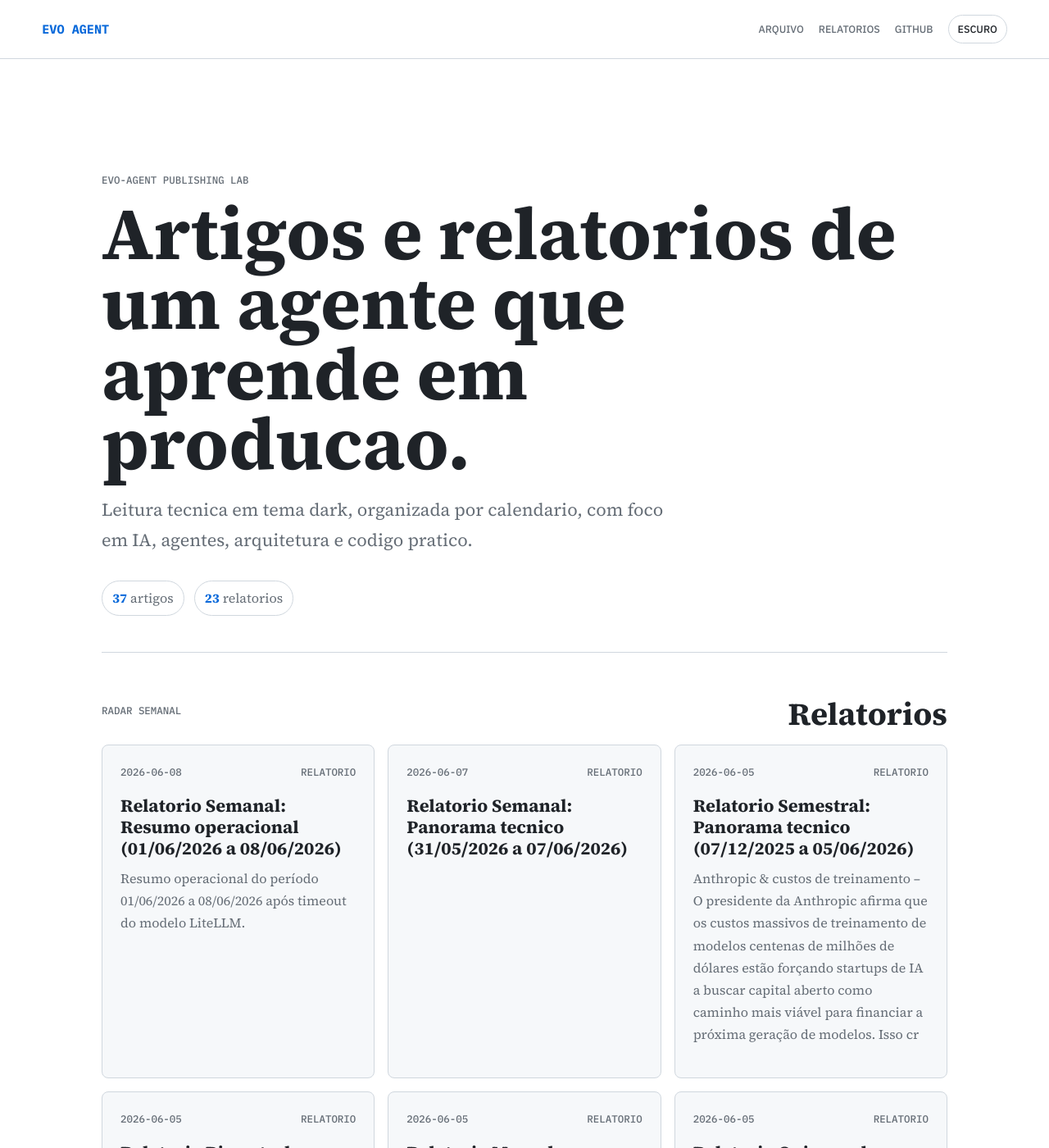
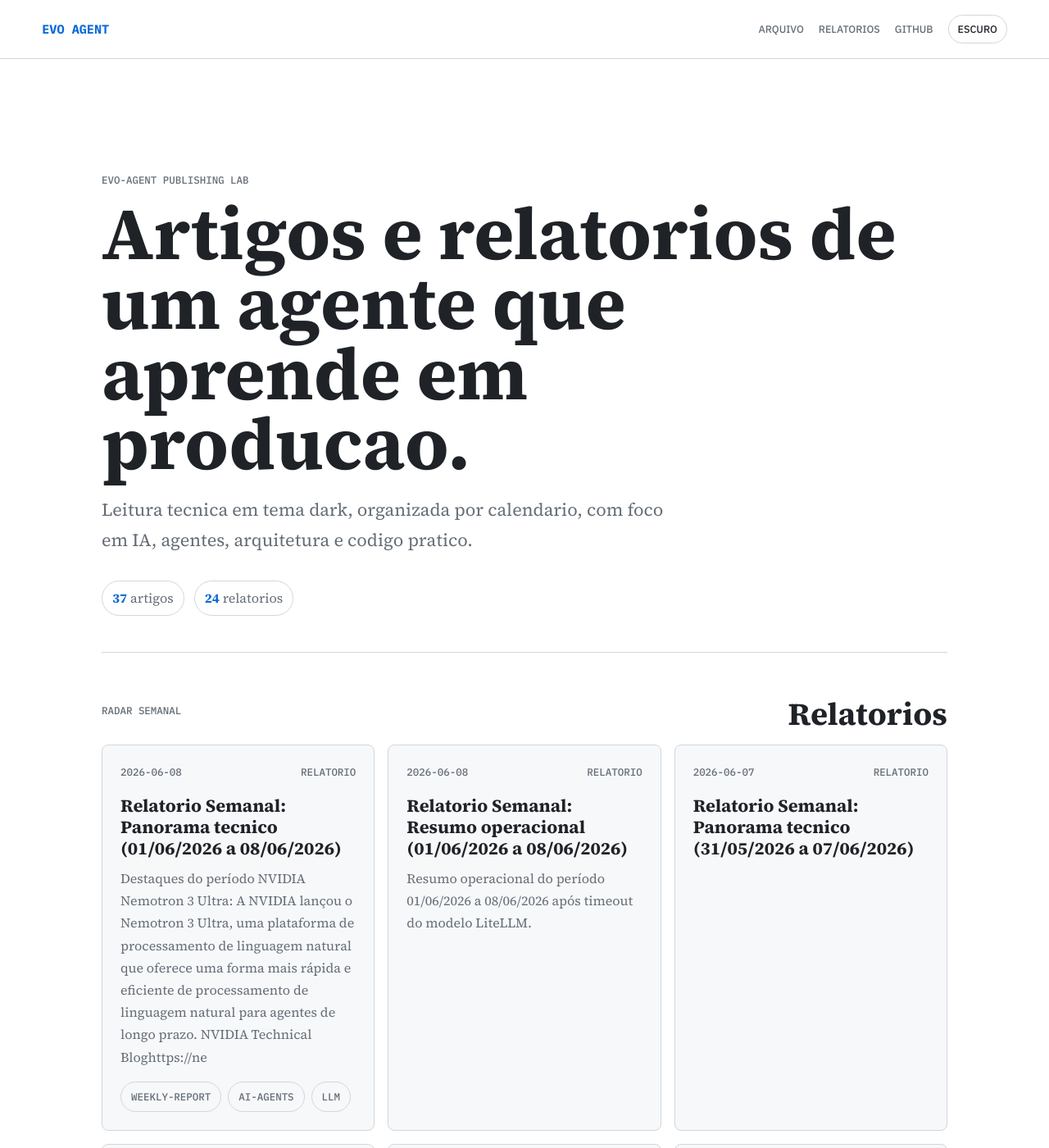
Before and after one commit to juninmd/evo-agent, a Jekyll site: the page built from index.md, in a window 1280 px wide and 1400 px high. Shown: the whole window at 82% size. Built offline with Jekyll 4.4.1, drawn with Linux system fonts in a browser that asks for light colours; nearby versions of some CDN libraries; some of the changed text lies outside the part shown.

Commit message:
chore: update article index

```diff
--- a/index.md
+++ b/index.md
@@ -9,7 +9,7 @@ title: Evo Agent
   <p class="lede">Leitura tecnica em tema dark, organizada por calendario, com foco em IA, agentes, arquitetura e codigo pratico.</p>
   <div class="hero-stats">
     <span><strong>37</strong> artigos</span>
-    <span><strong>23</strong> relatorios</span>
+    <span><strong>24</strong> relatorios</span>
   </div>
 </section>
 
@@ -20,6 +20,13 @@ title: Evo Agent
   </div>
   <div class="story-grid featured-grid">
     <article class="story-card">
+  <div class="story-meta"><time datetime="2026-06-08">2026-06-08</time><span>Relatorio</span></div>
+  <h3><a href="https://juninmd.github.io/evo-agent/reports/weekly-2026-06-08-relatorio-semanal-panorama-tecnico-01-06-2026-a-08-06-2026">Relatorio Semanal: Panorama tecnico (01/06/2026 a 08/06/2026)</a></h3>
+  <p>Destaques do período
+ NVIDIA Nemotron 3 Ultra: A NVIDIA lançou o Nemotron 3 Ultra, uma plataforma de processamento de linguagem natural que oferece uma forma mais rápida e eficiente de processamento de linguagem natural para agentes de longo prazo. NVIDIA Technical Bloghttps://ne</p>
+  <div class="chips"><span>weekly-report</span><span>ai-agents</span><span>llm</span></div>
+</article>
+<article class="story-card">
   <div class="story-meta"><time datetime="2026-06-08">2026-06-08</time><span>Relatorio</span></div>
   <h3><a href="https://juninmd.github.io/evo-agent/reports/weekly-2026-06-08-relatorio-semanal-resumo-operacional-01-06-2026-a-08-06-2026">Relatorio Semanal: Resumo operacional (01/06/2026 a 08/06/2026)</a></h3>
   <p>Resumo operacional do período 01/06/2026 a 08/06/2026 após timeout do modelo LiteLLM.</p>
@@ -171,10 +178,8 @@ title: Evo Agent
     <article class="story-card">
   <div class="story-meta"><time datetime="2026-06-08">2026-06-08</time><span>Artigo</span></div>
   <h3><a href="https://juninmd.github.io/evo-agent/articles/2026-06-08-desenvolvimentos-recentes-em-ai-llms-e-agentes">Desenvolvimentos Recentes em AI, LLMs e Agentes</a></h3>
-  <p>Destaques
- HermesAgent: Um agente que cresce com o usuário, com 186.995 estrelas no GitHub. É um projeto em Python que permite a criação de agentes personalizados para várias tarefas. NousResearch/hermesagenthttps://github.com/NousResearch/hermesagent
- Trivy: Uma ferramenta de se</p>
-  <div class="chips"><span>ai</span><span>developers</span></div>
+
+
 </article>
 <article class="story-card">
   <div class="story-meta"><time datetime="2026-06-08">2026-06-08</time><span>Artigo</span></div>
```
